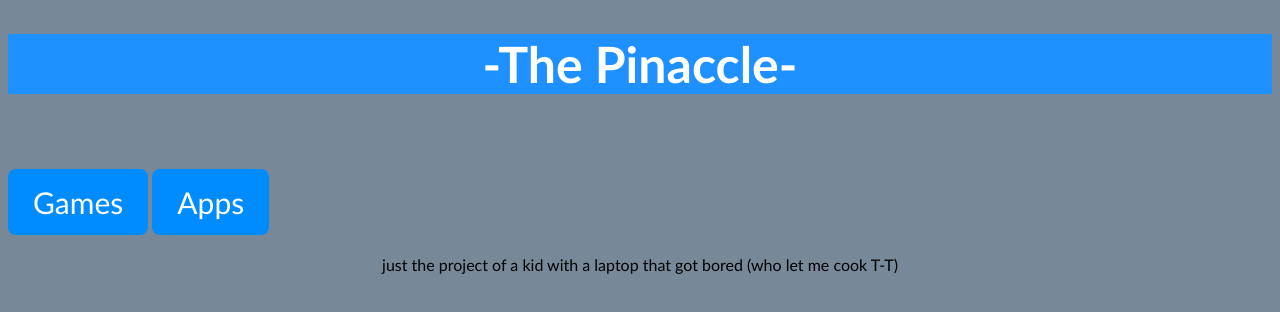
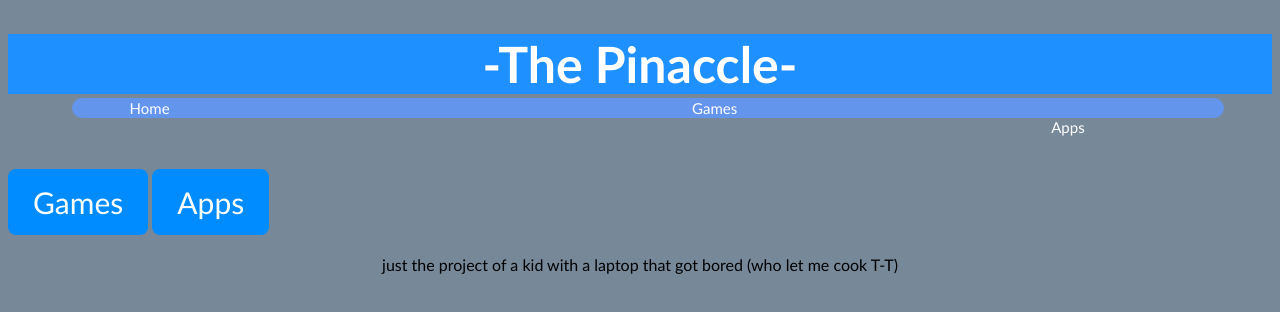
Before and after one commit to A-Bad-Coder/pinnacle, a plain HTML site: page index.html in a window 1280 px wide. Drawn offline with Linux system fonts and the light colour scheme.

Commit message:
taskbar official?S?D"AF>SAF

```diff
--- a/index.html
+++ b/index.html
@@ -7,8 +7,10 @@
 
     </head>
     <body>
-        <div class="taksbar">
-
+        <div class="taskbar">
+            <a class="/index.html" style="margin-left: 5%;">Home</a>
+            <a href="math.html" style="margin-left: 45%;">Games</a>
+            <a href="apps.html" style="margin-left: 85%;">Apps</a>
         </div>
         <h1>-The Pinaccle-</h1>
         <br><br><br>
```
Also changed, not shown: math.html (+2 -1 lines).
